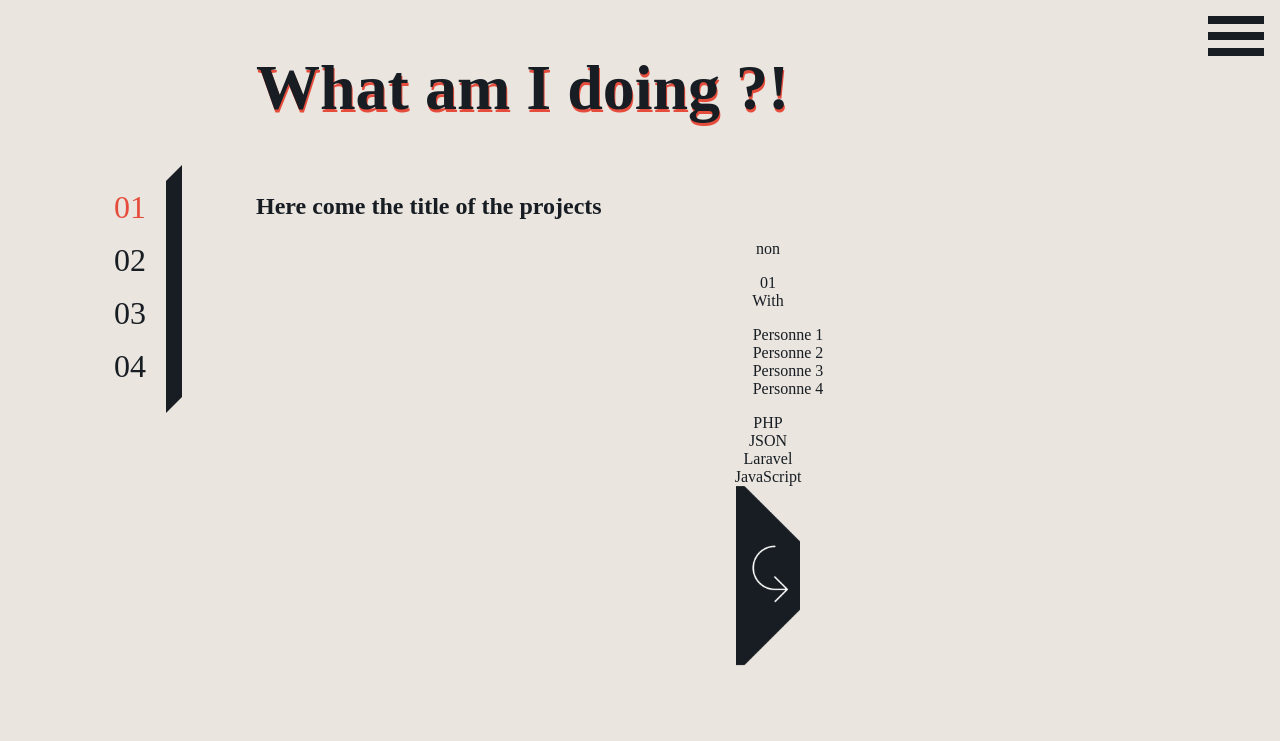
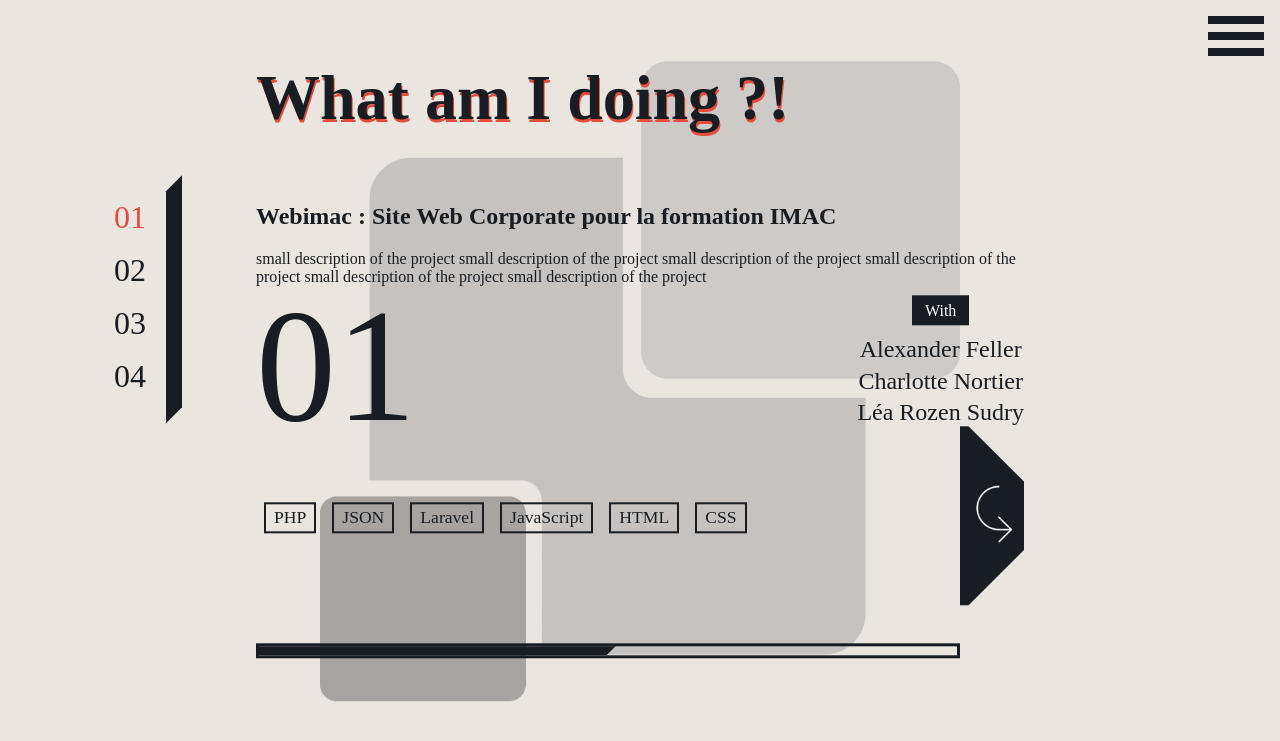
Before and after one commit to JulienRst/Portfolio2016, a PHP site: page /view/projects.php in a window 1280 px wide. Shown: the top 741 px of the page. Run offline with PHP 8.4, Linux system fonts and the light colour scheme; data that the repository does not hold is empty; some web fonts are replaced.

Commit message:
End Projects // Still need to add 3 of them

```diff
--- a/assets/css/master.css
+++ b/assets/css/master.css
@@ -351,13 +351,15 @@
     margin: auto; }
 
 .project {
-  font-size: 0; }
+  font-size: 0;
+  text-align: left; }
   .project h1 {
     font-size: 4rem;
     text-align: left;
     margin-left: calc(100%/5); }
   .project .proj-left {
     vertical-align: top;
+    text-align: center;
     font-size: initial;
     display: inline-block;
     width: calc(100%/5);
@@ -369,7 +371,8 @@
         font-size: 2rem;
         font-family: Montserrat;
         color: #171D23;
-        margin-bottom: 0.5em; }
+        margin-bottom: 0.5em;
+        cursor: pointer; }
       .project .proj-left ul .link-for-project.activ {
         color: #E64C3B; }
     .project .proj-left .border-right {
@@ -384,10 +387,91 @@
   .project .proj-center {
     font-size: initial;
     display: inline-block;
-    width: calc(100%/5 * 4); }
-    .project .proj-center h2 {
-      text-align: left; }
-  .project .go-to-site {
-    width: 4em; }
+    width: calc(100%/5 * 3);
+    text-align: left; }
+    .project .proj-center .ctn-img-project {
+      position: absolute;
+      z-index: -1;
+      top: 0;
+      left: 0;
+      right: 0;
+      margin: auto;
+      width: 40rem;
+      height: 40rem;
+      opacity: 0.5; }
+      .project .proj-center .ctn-img-project img {
+        width: 40rem;
+        height: 40rem; }
+  .project .bottom-part {
+    position: relative;
+    display: flex;
+    align-content: space-around;
+    justify-content: space-between;
+    flex-direction: row;
+    flex-wrap: wrap;
+    flex-flow: center;
+    align-items: flex-end; }
+    .project .bottom-part .big-number {
+      display: inline-block;
+      font-size: 10em;
+      vertical-align: bottom;
+      line-height: 75%; }
+    .project .bottom-part .colleague {
+      display: inline-block;
+      vertical-align: bottom;
+      text-align: center; }
+      .project .bottom-part .colleague .with {
+        display: initial;
+        margin: auto;
+        color: white;
+        background-color: #171D23;
+        padding: 0.4em 0.8em; }
+      .project .bottom-part .colleague ul, .project .bottom-part .colleague ul li {
+        margin: 0;
+        padding: 0; }
+      .project .bottom-part .colleague ul {
+        margin-top: 1em; }
+      .project .bottom-part .colleague ul li {
+        list-style: 0;
+        font-size: 1.5em;
+        margin-bottom: 0.2em; }
+      .project .bottom-part .colleague ul li:last-of-type {
+        margin-bottom: 0; }
+    .project .bottom-part .hashtags {
+      display: inline-block;
+      vertical-align: initial;
+      text-align: center;
+      align-self: center; }
+      .project .bottom-part .hashtags .ctn-hashtags {
+        display: flex;
+        align-content: center;
+        justify-content: center;
+        flex-direction: row;
+        flex-wrap: wrap;
+        flex-flow: center; }
+        .project .bottom-part .hashtags .ctn-hashtags .hashtag {
+          border: 2px solid #171D23;
+          padding: 3px 8px;
+          margin: 5px 8px;
+          font-size: 1.1em; }
+    .project .bottom-part .go-to-site {
+      width: 4em; }
+  .project .proj-timer {
+    margin-top: 34px;
+    margin-left: calc(100%/5);
+    width: calc(100%/5 * 3 - 4rem);
+    height: 15px;
+    border: 3px solid #171D23;
+    overflow: hidden;
+    position: relative; }
+    .project .proj-timer .runner {
+      position: absolute;
+      display: block;
+      width: 52%;
+      height: 300%;
+      top: -10px;
+      left: -10px;
+      transform: skewX(-45deg);
+      background-color: #171D23; }
 
 /*# sourceMappingURL=master.css.map */
--- a/assets/js/main.js
+++ b/assets/js/main.js
@@ -69,8 +69,33 @@
                 {
                     activ: true,
                     id: '01',
-                    title: 'Here come the title of the projects',
-                    description : 'non',
+                    title: 'Webimac : Site Web Corporate pour la formation IMAC',
+                    description :
+                        'small description of the project small description of the project small description of the project small description of the project small description of the project small description of the project '
+                    ,
+                    with : [
+                        'Alexander Feller',
+                        'Charlotte Nortier',
+                        'Léa Rozen Sudry'
+                    ],
+                    hashtags : [
+                        'PHP',
+                        'JSON',
+                        'Laravel',
+                        'JavaScript',
+                        'HTML',
+                        'CSS'
+                    ],
+                    link : 'http://ingenieur-imac.fr/',
+                    img : 'imac.png'
+                },
+                {
+                    activ: false,
+                    id: '02',
+                    title: 'Here come the title of the newer projects projects',
+                    description :
+                        'small description of the project small description of the project small description of the project small description of the project small description of the project small description of the project '
+                    ,
                     with : [
                         'Personne 1',
                         'Personne 2',
@@ -81,19 +106,55 @@
                         'PHP',
                         'JSON',
                         'Laravel',
-                        'JavaScript'
+                        'JavaScript',
+                        'HTML',
+                        'CSS'
                     ],
                     link : 'http://www.ma-bite.fr'
-                },
-                {
-                    id: '02'
                 },{
                     id: '03'
                 },{
                     id: '04'
                 }
             ]
+        },
+        methods: {
+            changeProject: function(idProject){
+                for (var i = 0; i < projects["projects"].length; i++) {
+                    var project = projects["projects"][i];
+                    if (project.activ === true) {
+                        console.log('found');
+                        project.activ = false;
+                        projects["projects"][idProject].activ = true;
+                        break;
+                    }
+                }
+            }/*,
+            timerProject: function(){
+                console.log('ola');
+                $('.proj-timer .runner').animate({
+                    width : "110%"
+                }, 15000, 'linear', function(){
+                    var current;
+                    console.log('ola');
+                    for (var i = 0; i < projects["projects"].length; i++) {
+                        var project = projects["projects"][i];
+                        if (project.activ === true) {
+                            current = i;
+                            break;
+                        }
+                    }
+                    if(current == (projects["projects"].length - 1)){projects.changeProject(0)}
+                    else {projects.changeProject(i+1)}
+                    $('.proj-timer .runner').css('width','0');
+                    projects.timerProject();
+                })
+            }*/
         }
     })
 
+    $(document).ready(function(){
+        projects.timerProject();
+    });
+
 //});
--- a/assets/sass/master.scss
+++ b/assets/sass/master.scss
@@ -567,15 +567,15 @@
 
 .project {
     font-size: 0;
-
+    text-align: left;
     h1 {
         font-size: $title-size;
         text-align: left;
         margin-left: calc(100%/5);
     }
-
     .proj-left {
         vertical-align: top;
+        text-align: center;
         font-size: initial;
         display: inline-block;
         width: calc(100%/5);
@@ -588,6 +588,7 @@
                 font-family: $body-font;
                 color: $dark-blue;
                 margin-bottom: 0.5em;
+                cursor: pointer;
             }
             .link-for-project.activ {
                 color: $light-red;
@@ -610,14 +611,124 @@
     .proj-center {
         font-size: initial;
         display: inline-block;
-        width: calc(100%/5 * 4);
+        width: calc(100%/5 * 3);
+        text-align: left;
 
-        h2 {
-            text-align: left;
+        .ctn-img-project {
+            position: absolute;
+            z-index: -1;
+            top: 0;
+            left: 0;
+            right: 0;
+            margin: auto;
+            width: 40rem;
+            height: 40rem;
+            opacity: 0.5;
+
+            img {
+                width: 40rem;
+                height: 40rem;
+            }
         }
     }
 
-    .go-to-site {
-        width: 4em;
+    .bottom-part {
+        position: relative;
+        display: flex;
+        align-content: space-around;
+        justify-content: space-between;
+        flex-direction: row;
+        flex-wrap: wrap;
+        flex-flow: center;
+        align-items: flex-end;
+
+        .big-number {
+            display: inline-block;
+            font-size: 10em;
+            vertical-align: bottom;
+            line-height: 75%;
+        }
+
+        .colleague {
+            display: inline-block;
+            vertical-align: bottom;
+            text-align: center;
+
+            .with {
+                display: initial;
+                margin: auto;
+                color: white;
+                background-color: $dark-blue;
+                padding: 0.4em 0.8em;
+            }
+
+            ul, ul li {
+                margin: 0;
+                padding: 0;
+            }
+
+            ul {
+                margin-top: 1em;
+            }
+
+            ul li {
+                list-style: 0;
+                font-size: 1.5em;
+                margin-bottom: 0.2em;
+            }
+
+            ul li:last-of-type {
+                margin-bottom: 0;
+            }
+        }
+
+        .hashtags {
+            display: inline-block;
+            vertical-align: initial;
+            text-align: center;
+            align-self: center;
+
+            .ctn-hashtags {
+                display: flex;
+                align-content: center;
+                justify-content: center;
+                flex-direction: row;
+                flex-wrap: wrap;
+                flex-flow: center;
+
+                .hashtag {
+                    border: 2px solid $dark-blue;
+                    padding: 3px 8px;
+                    margin: 5px 8px;
+                    font-size: 1.1em;
+                }
+            }
+        }
+
+        .go-to-site {
+            width: 4em;
+        }
+    }
+
+    .proj-timer {
+        margin-top: 34px;
+        margin-left: calc(100%/5);
+        width: calc(100%/5 * 3 - 4rem);
+        height: 15px;
+        border: 3px solid $dark-blue;
+        overflow: hidden;
+        position: relative;
+
+        .runner {
+            position: absolute;
+            display: block;
+            //width: 0;
+            width: 52%;
+            height: 300%;
+            top: -10px;
+            left: -10px;
+            transform: skewX(-45deg);
+            background-color: $dark-blue;
+        }
     }
 }
--- a/view/projects.php
+++ b/view/projects.php
@@ -11,11 +11,12 @@
             <h1>What am I doing ?!</h1>
             <div class="proj-left">
                 <ul>
-                    <li class="link-for-project" v-bind:class="{'activ' : project.activ}" v-for="project in projects" >{{project.id}}</li>
+                    <li v-on:click="changeProject($index)" class="link-for-project" v-bind:class="{'activ' : project.activ}" v-for="project in projects" >{{project.id}}</li>
                 </ul>
                 <div class="border-right"></div>
             </div>
             <div v-for="project in projects" v-show="project.activ" class="proj-center">
+                <div class="ctn-img-project"><img src="../assets/images/projects/{{project.img}}"/></div>
                 <h2>{{project.title}}</h2>
                 <p>
                     {{project.description}}
@@ -29,14 +30,14 @@
                         </ul>
                     </div>
                     <div class="hashtags">
-                        <div v-for="hashtag in project.hashtags" class="hashtag">{{hashtag}}</div>
+                        <div class="ctn-hashtags">
+                            <div v-for="hashtag in project.hashtags" class="hashtag">{{hashtag}}</div>
+                        </div>
                     </div>
                     <a href="{{project.link}}" target="_blank"><img class="go-to-site" src="../assets/images/go-to-site.png"/></a>
                 </div>
             </div>
-            <div class="proj-timer">
-                <div class="progression">
-            </div>
+            <div class="proj-timer"><div class="runner"></div></div>
         </div>
         <script src="../bower_components/jquery/dist/jquery.min.js" charset="utf-8"></script>
         <script src="../bower_components/vue/dist/vue.min.js" charset="utf-8"></script>
```
Also changed, not shown: assets/images/projects/imac.png (added), 1 other file.
